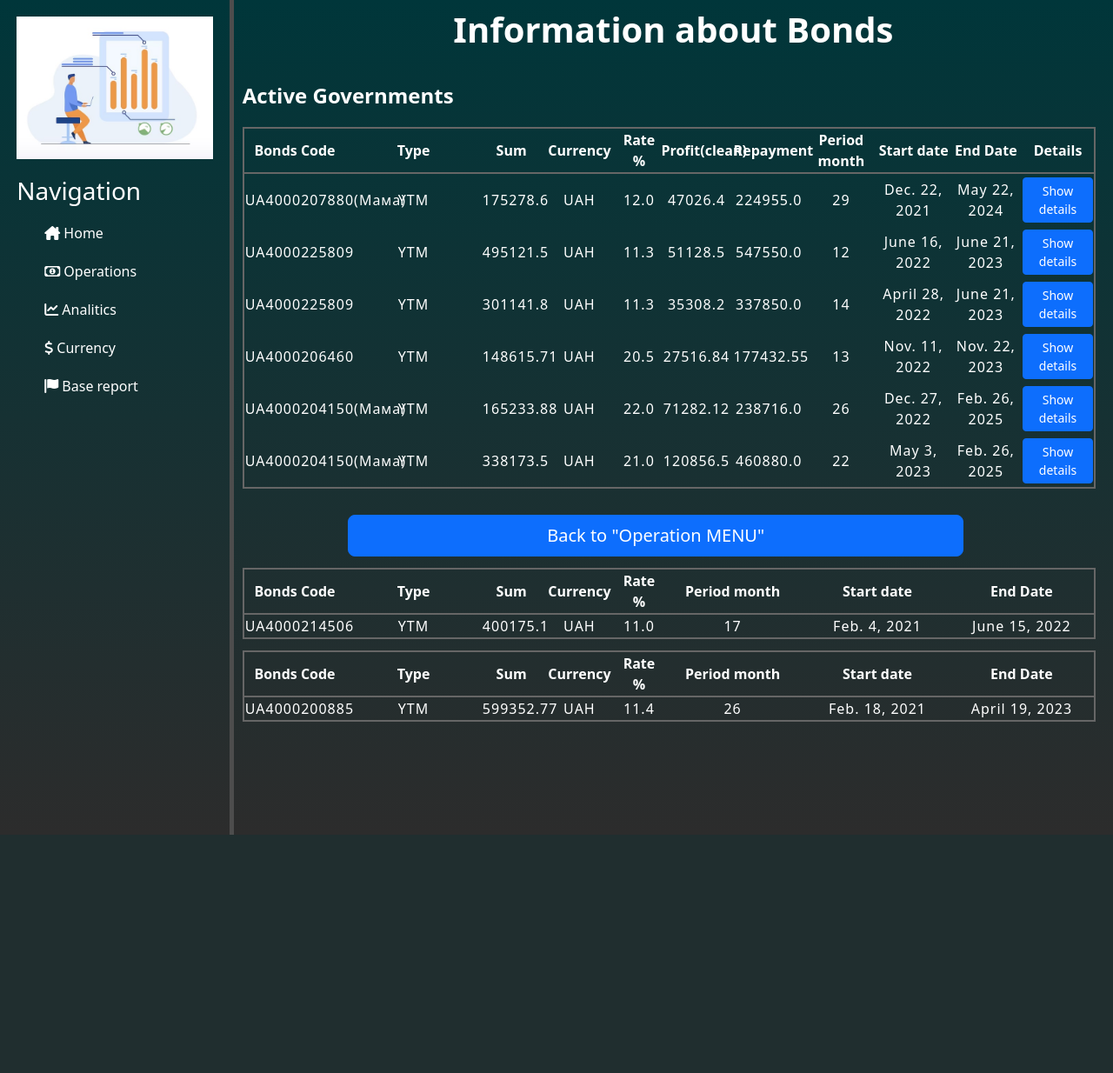
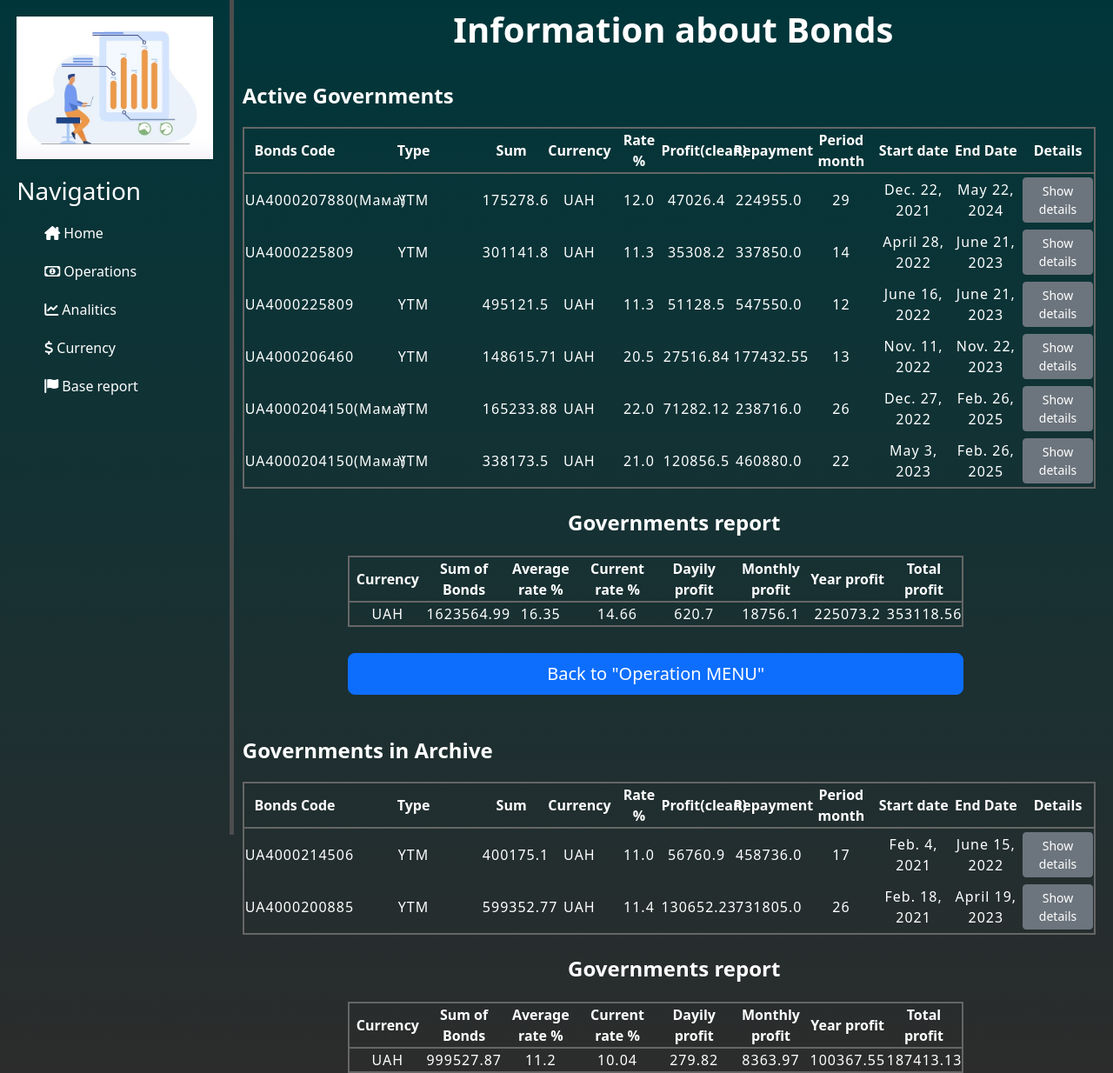
Before and after one commit to MomontD/TestDjango, a Django app: page /governments/general_information_on_governments in a window 1280 px wide. Shown: the whole page at 87% size. Before the commit the page ends 960 px from the top, so only its background shows below. Run offline with Django 4.2, Linux system fonts and the light colour scheme; data comes from the database, SQL or seed files in the repository; both versions use the stored data as it was after the commit.

Commit message:
додав табличку report в ОВДП (в ній ще є коло7нка середній  фактичний %) + наповнив БД (ОВДП)

```diff
--- a/deposits/templates/deposits/general_information_on_deposits.html
+++ b/deposits/templates/deposits/general_information_on_deposits.html
@@ -85,9 +85,9 @@
                         <th> Currency </th>
                         <th> Sum of deposits </th>
                         <th> Average rate % </th>
-                        <th> Dayily profit % </th>
+                        <th> Dayily profit </th>
                         <th> Monthly profit </th>
-                        <th> Year profit % </th>
+                        <th> Year profit </th>
                         <th> Total profit </th>
                     </tr>
                     {% for indicator in report_active_deposits %}
--- a/deposits/views.py
+++ b/deposits/views.py
@@ -16,11 +16,11 @@ def deposits(request):
 def general_information_on_deposits(request):
 
     # Вибираємо з бази ВСІ активні депозити та групуємо їх по валюті
-    active_deposits = Deposits.objects.filter(end_date__gt=date.today())
+    active_deposits = Deposits.objects.filter(end_date__gt=date.today()).order_by('start_date')
     grouped_active_deposits = grouping(active_deposits)
 
     # Вибираємо з бази ВСІ депозити в архіві та групуємо їх по валюті
-    deposits_in_archive = Deposits.objects.filter(end_date__lt=date.today())
+    deposits_in_archive = Deposits.objects.filter(end_date__lt=date.today()).order_by('end_date')
     grouped_archive_deposits = grouping(deposits_in_archive)
 
     if grouped_active_deposits != 'list is empty':
--- a/governments/static/governments/css/government_details.css
+++ b/governments/static/governments/css/government_details.css
@@ -7,4 +7,5 @@
     margin-left: 13%;
     width: 70%;
     margin-top: 3%;
+    margin-bottom: 3%;
 }
--- /dev/null
+++ b/governments/static/governments/script/government_details.js
@@ -0,0 +1,16 @@
+
+// Отримуємо поточну дату
+var currentDate = new Date();
+
+// Отримуємо всі клітинки з класом "date-cell"
+var dateCells = document.getElementsByClassName("government-date-cell");
+
+
+// Перебираємо кожну клітинку і змінюємо її колір, якщо дата менша за поточну
+for (var i = 0; i < dateCells.length; i++) {
+    var cellDate = new Date(dateCells[i].textContent);
+
+    if (cellDate < currentDate) {
+      dateCells[i].style.background = "green";
+    }
+  }
--- a/governments/templates/governments/general_information_on_governments.html
+++ b/governments/templates/governments/general_information_on_governments.html
@@ -43,12 +43,11 @@
                             <td> {{ bond.period }}     </td>
                             <td> {{ bond.start_date }} </td>
                             <td> {{ bond.end_date }}   </td>
-                            <td> <button type="button" class="btn btn-primary btn-sm btn-show-details"
+                            <td> <button type="button" class="btn btn-secondary btn-sm btn-show-details"
                                          onclick="window.location.href =
                                                  '{% url 'government_details' government_id=bond.id %}'"> Show details
                                   </button>
                             </td>
-
                         </tr>
                     {% endfor %}
                 </table>
@@ -56,21 +55,57 @@
 
         {% else %}
             <div class="block_empty_deposits">
-                <h4><b> Active Governments </b></h4>
                 <h5> You have no active Governments </h5>
             </div>
         {% endif %}
 
-        <div class="div_buttons_add_schedule">
+        <div class="block_deposits_report">
+            {% if report_active_governments != 'list is empty' %}
+                <div class="title_deposits_report">
+                    <h4><b> Governments report </b></h4>
+                </div>
+                <div class="block_table_deposits_report">
+                    <table class="table_deposits_report">
+                        <tr>
+                            <th> Currency </th>
+                            <th> Sum of Bonds </th>
+                            <th> Average rate % </th>
+                            <th> Current rate % </th>
+                            <th> Dayily profit </th>
+                            <th> Monthly profit </th>
+                            <th> Year profit </th>
+                            <th> Total profit </th>
+                        </tr>
+                        {% for indicator in report_active_governments %}
+                            <tr>
+                                <td> {{ indicator.currency }}</td>
+                                <td> {{ indicator.calc_sum }}</td>
+                                <td> {{ indicator.average_rate }}</td>
+                                <td> {{ indicator.current_rate }}</td>
+                                <td> {{ indicator.dayily_profit }}</td>
+                                <td> {{ indicator.monthly_profit }}</td>
+                                <td> {{ indicator.year_profit }}</td>
+                                <td> {{ indicator.total_profit }}</td>
+                            </tr>
+                        {% endfor %}
+                    </table>
+                </div>
+            {% endif %}
+        </div>
+
+        <div class="div_buttons_block">
             <button type="submit" name="submit_and_redirect" class="btn btn-primary btn-lg btn-schedule-back-gov"
                     onclick="window.location.href ='{% url 'operations' %}'"> Back to "Operation MENU"
             </button>
         </div>
 
         {% if archive_governments %}
-            {% for bond in archive_governments %}
-                <div class="block_information_about_governments">
-                    <div class="block_active_deposits">
+
+            <div class="title_active_deposits">
+                <h4><b> Governments in Archive </b></h4>
+            </div>
+
+            <div class="block_active_governments">
                 <table class="table_for_deposits">
                     <tr>
                         <th> Bonds Code </th>
@@ -78,24 +113,36 @@
                         <th> Sum </th>
                         <th> Currency </th>
                         <th> Rate % </th>
+                        <th> Profit(clean) </th>
+                        <th> Repayment </th>
                         <th> Period month </th>
                         <th> Start date </th>
                         <th> End Date </th>
+                        <th> Details </th>
                     </tr>
+                    {% for bond in archive_governments %}
                         <tr>
-                                <td>{{ bond.name }}</td>
-                                <td>{{ bond.type_gv }}</td>
-                                <td>{{ bond.sum }} </td>
-                                <td>{{ bond.currency }} </td>
-                                <td>{{ bond.rate }} </td>
-                                <td>{{ bond.period }} </td>
-                                <td>{{ bond.start_date }} </td>
-                                <td>{{ bond.end_date }} </td>
+                            <td> {{ bond.name }}    </td>
+                            <td> {{ bond.type_gv }} </td>
+                            <td> {{ bond.sum }}     </td>
+                            <td> {{ bond.currency }} </td>
+                            <td> {{ bond.rate }}     </td>
+                            {% for indicator in bond.governments_extended_indicators.all %}
+                                <td> {{ indicator.bonds_income }}   </td>
+                            {% endfor %}
+                            <td> {{ bond.bonds_repayment_nominal }} </td>
+                            <td> {{ bond.period }}     </td>
+                            <td> {{ bond.start_date }} </td>
+                            <td> {{ bond.end_date }}   </td>
+                            <td> <button type="button" class="btn btn-secondary btn-sm btn-show-details"
+                                         onclick="window.location.href =
+                                                 '{% url 'government_details' government_id=bond.id %}'"> Show details
+                                  </button>
+                            </td>
                         </tr>
+                    {% endfor %}
                 </table>
             </div>
-                </div>
-            {% endfor %}
         {% else %}
             <div class="block_empty_deposits">
                 <h4><b> Archive Governments </b></h4>
@@ -103,5 +150,40 @@
             </div>
 
         {% endif %}
+
+        <div class="block_deposits_report">
+            {% if report_archive_governments != 'list is empty' %}
+                <div class="title_deposits_report">
+                    <h4><b> Governments report </b></h4>
+                </div>
+                <div class="block_table_deposits_report">
+                    <table class="table_deposits_report">
+                        <tr>
+                            <th> Currency </th>
+                            <th> Sum of Bonds </th>
+                            <th> Average rate % </th>
+                            <th> Current rate % </th>
+                            <th> Dayily profit </th>
+                            <th> Monthly profit </th>
+                            <th> Year profit </th>
+                            <th> Total profit </th>
+                        </tr>
+                        {% for indicator in report_archive_governments %}
+                            <tr>
+                                <td> {{ indicator.currency }}</td>
+                                <td> {{ indicator.calc_sum }}</td>
+                                <td> {{ indicator.average_rate }}</td>
+                                <td> {{ indicator.current_rate }}</td>
+                                <td> {{ indicator.dayily_profit }}</td>
+                                <td> {{ indicator.monthly_profit }}</td>
+                                <td> {{ indicator.year_profit }}</td>
+                                <td> {{ indicator.total_profit }}</td>
+                            </tr>
+                        {% endfor %}
+                    </table>
+                </div>
+            {% endif %}
+        </div>
+
     </div>
 {% endblock %}
--- a/governments/templates/governments/government_details.html
+++ b/governments/templates/governments/government_details.html
@@ -89,9 +89,9 @@
                         </tr>
                         {% for element in government.payments_schedule.all %}
                             <tr>
-                                <td>{{ element.payment_type }}</td>
-                                <td>{{ element.payment_date }}</td>
-                                <td>{{ element.payment_sum }} </td>
+                                <td class="government-type-cell">{{ element.payment_type }}</td>
+                                <td class="government-date-cell">{{ element.payment_date }}</td>
+                                <td class="government-payment-cell">{{ element.payment_sum }} </td>
                             </tr>
                         {% endfor %}
                     </table>
--- a/governments/views.py
+++ b/governments/views.py
@@ -3,6 +3,8 @@ from django.shortcuts import render, redirect
 from governments.forms import add_governmentForm, AddPaymentSchedule
 
 from governments.models import *
+
+from utils.general.general_functions import grouping, calculate_indicators
 
 
 def governments(request):
@@ -30,15 +32,38 @@ def add_government(request):
 def general_information_on_governments(request):
 
     # Вибираємо з бази ВСІ активні ОВДП та групуємо їх по валюті
-    active_governments = Governments.objects.filter(end_date__gt=date.today())
+    active_governments = Governments.objects.filter(end_date__gt=date.today()).order_by('start_date')
+    grouped_active_governments = grouping(active_governments)
 
     # Вибираємо з бази ВСІ ОВДП в архіві та групуємо їх по валюті
-    governments_in_archive = Governments.objects.filter(end_date__lt=date.today())
+    governments_in_archive = Governments.objects.filter(end_date__lt=date.today()).order_by('end_date')
+    grouped_archive_governments = grouping(governments_in_archive)
+
+    if grouped_active_governments != 'list is empty':
+        # передаємо дод. параметр 'governments' щоб ф-я знала з яким обєктом працює і яку таблицю з індикаторами витягувати
+        report_active_governments = calculate_indicators('governments', grouped_active_governments)
+    else:
+        report_active_deposits = grouped_active_governments  # поверне 'list is empty'
+
+    if grouped_archive_governments != 'list is empty':
+        # передаємо дод. параметр 'governments' щоб ф-я знала з яким обєктом працює і яку таблицю з індикаторами витягувати
+        report_archive_governments = calculate_indicators('governments', grouped_archive_governments)
+    else:
+        report_archive_governments = grouped_archive_governments  # поверне 'list is empty'
+
+    # payments_schedule = PaymentSchedule.objects.order_by('payment_date')
+    # for el in payments_schedule:
+    #     print(el.payment_date)
+
 
 
     return render(request, 'governments/general_information_on_governments.html',
                   {'active_governments': active_governments,
                    'archive_governments': governments_in_archive,
+                   # Дані для таблиці з активними депозитами
+                   'report_active_governments': report_active_governments,
+                   # Дані для таблиці з архівними депозитами
+                   'report_archive_governments': report_archive_governments
                    })
 
 
--- a/loans/views.py
+++ b/loans/views.py
@@ -15,11 +15,11 @@ def loans(request):
 def general_information_on_loans(request):
 
     # Вибираємо з бази ВСІ активні позики та групуємо їх по валюті
-    active_loans = Loans.objects.filter(end_date__gt=date.today())
+    active_loans = Loans.objects.filter(end_date__gt=date.today()).order_by('start_date')
     grouped_active_loans = grouping(active_loans)
 
     # Вибираємо з бази ВСІ позики в архіві та групуємо їх по валюті
-    loans_in_archive = Loans.objects.filter(end_date__lt=date.today())
+    loans_in_archive = Loans.objects.filter(end_date__lt=date.today()).order_by('end_date')
     grouped_archive_loans = grouping(loans_in_archive)
 
     if grouped_active_loans != 'list is empty':
--- a/main/templates/main/layout.html
+++ b/main/templates/main/layout.html
@@ -41,9 +41,11 @@
         </ul>
 
     </aside>
+
     {% block content %}
+
     {% endblock %}
-
+    <script src="{% static 'governments/script/government_details.js' %}"></script>
 {#    {% include 'main/test.html' %} - підключення окремого файлу#}
 
 </body>
```
Also changed, not shown: utils/general/general_functions.py (+19 -8 lines), db.sqlite3. Lines whose indentation alone changed are shown as unchanged.
